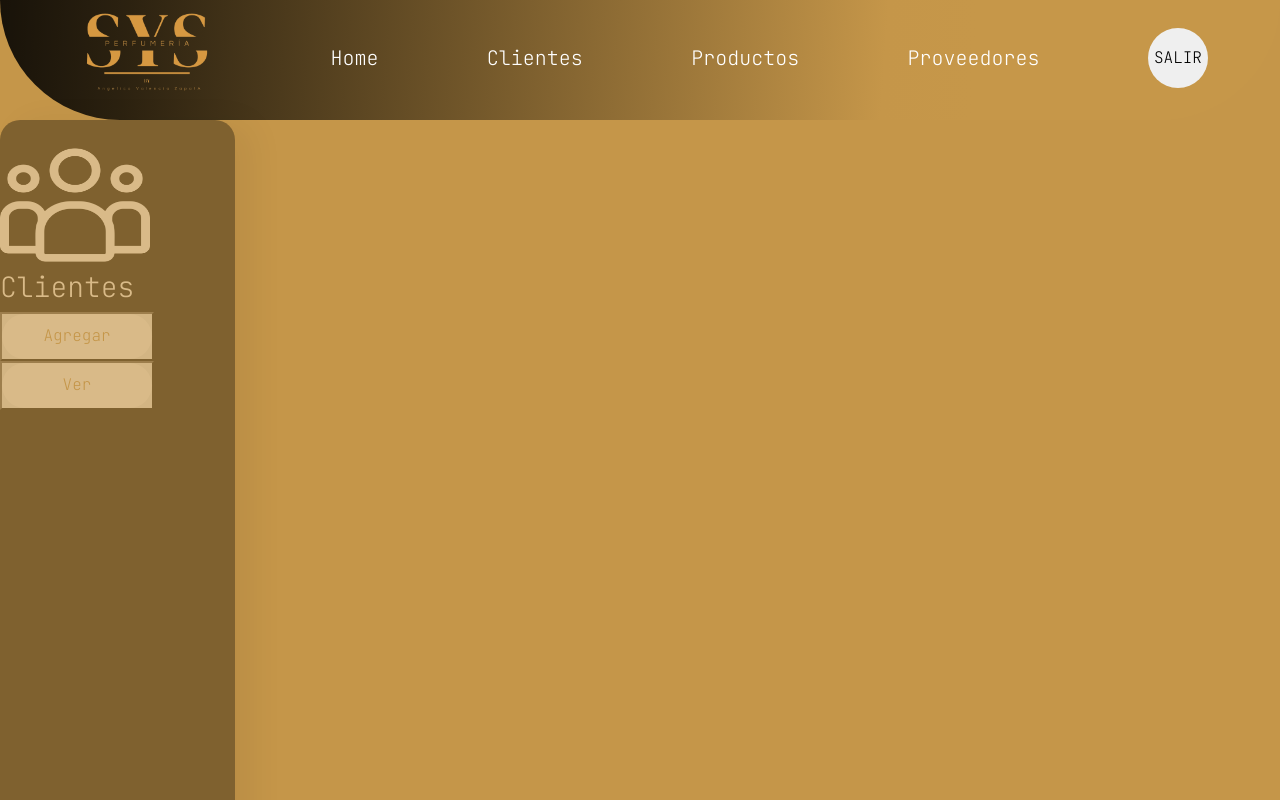
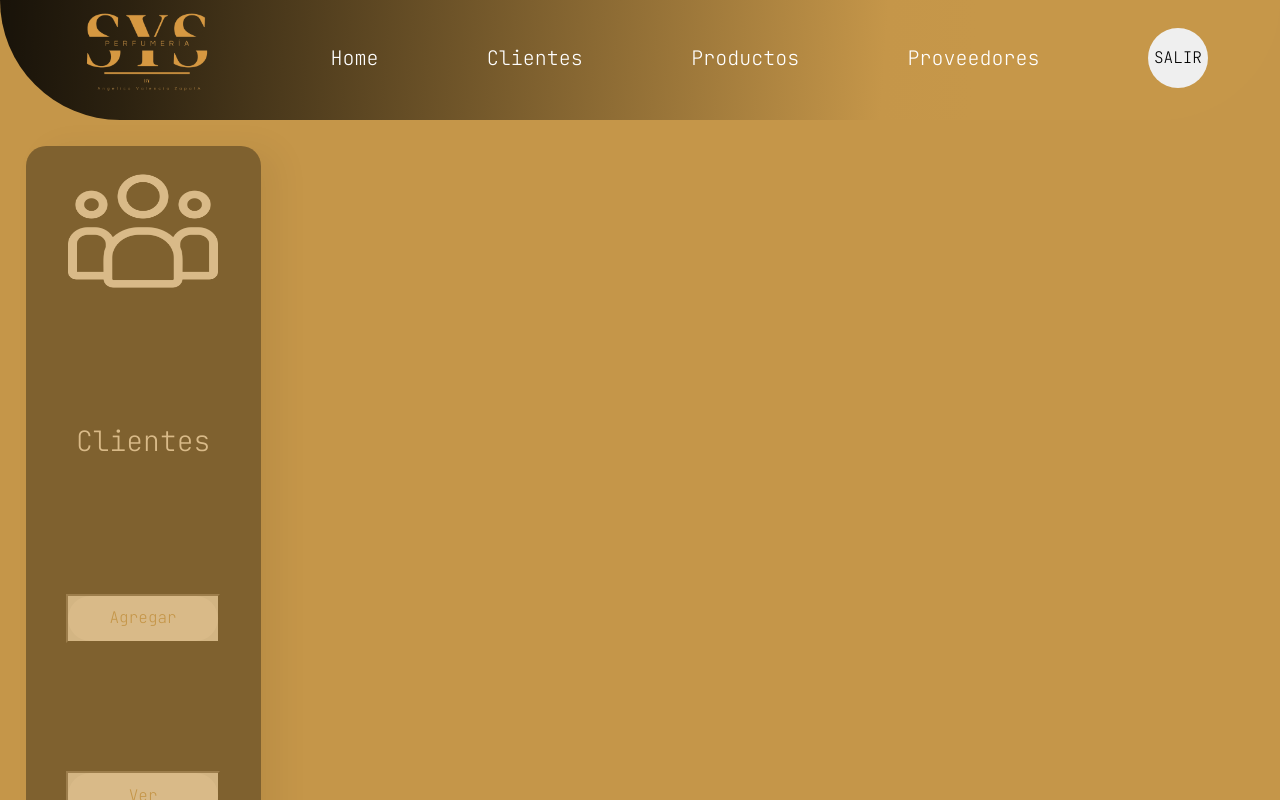
Before and after one commit to jhohan-val/Empresas_SYS, a React (Vite) app in the folder front-sys/: page / in a window 1280 px wide. Shown: the top 800 px of the page. Built offline with nearby package versions, Linux system fonts and the light colour scheme.

Commit message:
Se ajusta y se centra el aside de la vista clientes

```diff
--- a/front-sys/src/components/Helpers/Asides/AsideClientes.jsx
+++ b/front-sys/src/components/Helpers/Asides/AsideClientes.jsx
@@ -7,7 +7,7 @@ const AsideClientes = () => {
         <section>
             <aside className="aside-clientes">
                 <IconoClientes/>
-                <h3>Clientes</h3>
+                <h3 class="h3Clientes">Clientes</h3>
                 <BtnAgregar/>
                 <BtnVer/>
             </aside>
--- a/front-sys/src/index.css
+++ b/front-sys/src/index.css
@@ -9,6 +9,7 @@
 body{
   padding-bottom: 13em;
   position: relative;
+  background-color: #c59649;
 }
 
 main {
@@ -253,6 +254,9 @@ a:active {
 /*VISTA CLIENTES */
 
 .aside-clientes{
+  display: flex;
+  align-items: center;
+  flex-direction: column;
   width: 235px;
   height: 856px;
   background-color: #000000;
@@ -262,6 +266,8 @@ a:active {
   color: white;
   top: 204px;
   left: 32px;
+  margin: 2%;
+  gap: 15%;
 }
 
 .btn-agregar {
```
